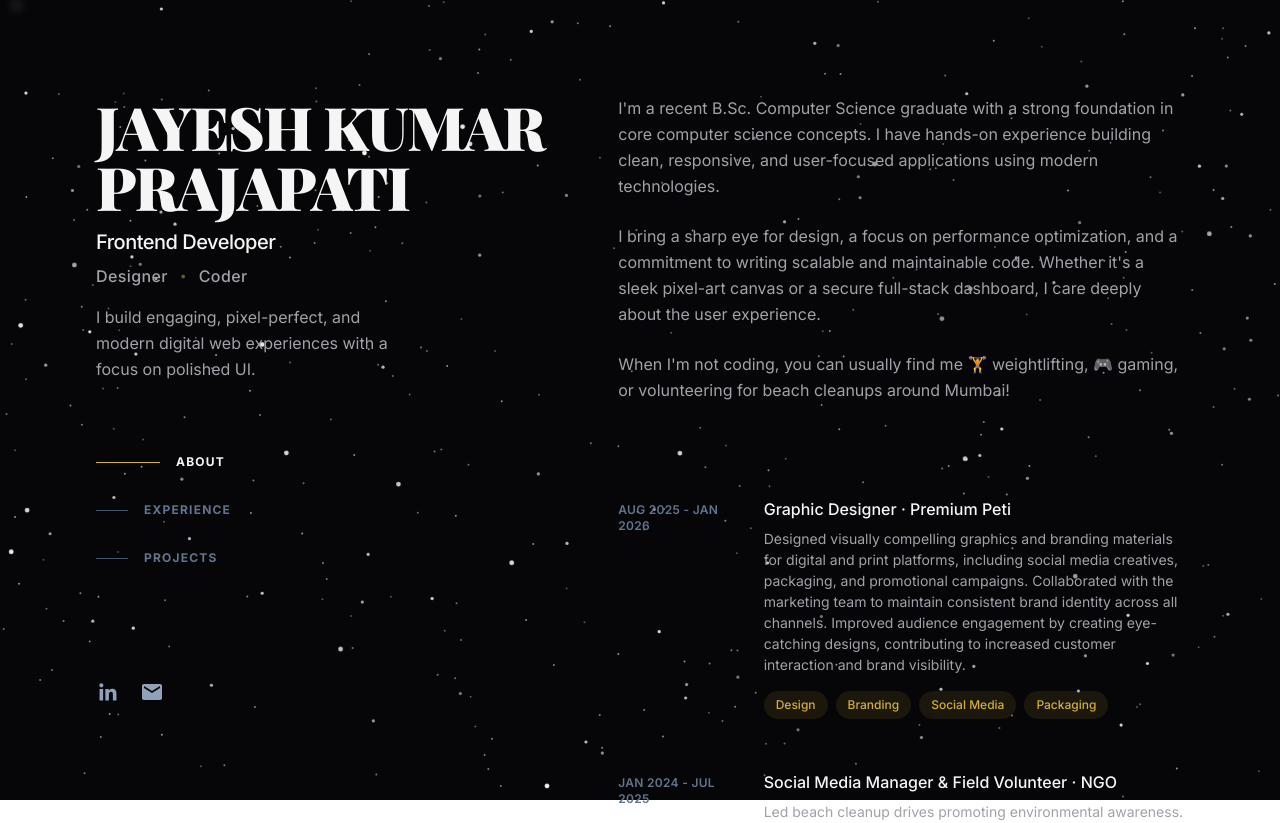
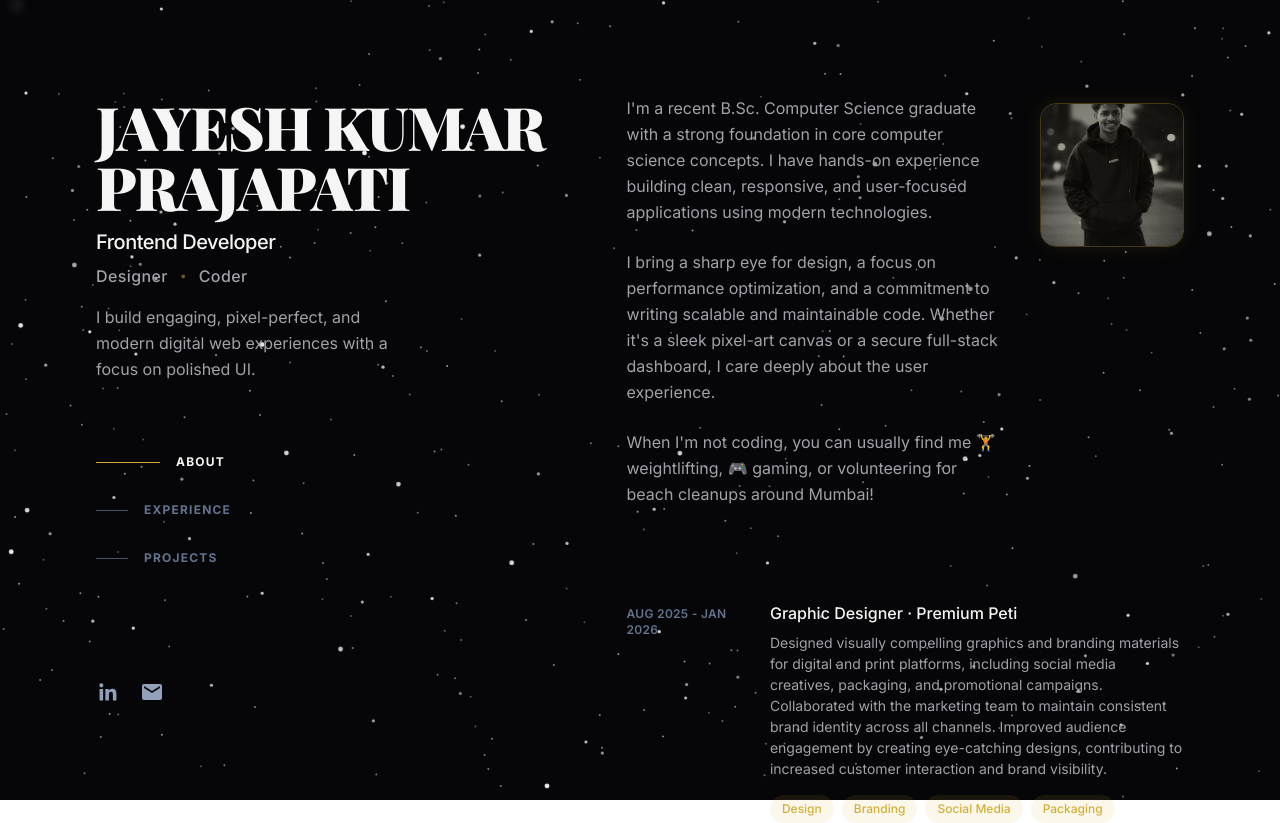
Before and after one commit to jaggutech24-maker/portfolio-website, a React (Vite) app: page / in a window 1280 px wide. Shown: the top 823 px of the page. Built offline with nearby package versions, Linux system fonts and the light colour scheme; a web font is replaced by a local one.

Commit message:
fix(layout): prevent text squeeze overflow & add profile picture

```diff
--- a/src/components/About.tsx
+++ b/src/components/About.tsx
@@ -1,5 +1,5 @@
 import { motion } from 'framer-motion'
-
+import profileImg from '../assets/images/profile.jpg'
 
 export default function About() {
   return (
@@ -13,8 +13,20 @@ export default function About() {
         whileInView={{ opacity: 1, y: 0 }}
         transition={{ duration: 0.5 }}
         viewport={{ once: false, amount: 0.2 }}
-        className="flex flex-col gap-6"
+        className="flex flex-col md:flex-row-reverse gap-10 items-start"
       >
+        {/* Profile Image (Right Aligned on Tablet+) */}
+        <div className="shrink-0 w-32 h-32 md:w-36 md:h-36 rounded-full md:rounded-2xl overflow-hidden border border-[#D4AF37]/30 shadow-[0_0_20px_rgba(212,175,55,0.1)] relative group self-center md:self-start md:mt-2">
+          <div className="absolute inset-0 bg-[#D4AF37]/10 group-hover:bg-transparent transition-colors duration-500 z-10 pointer-events-none mix-blend-multiply"></div>
+          <img
+            src={profileImg}
+            alt="Jayesh Kumar Prajapati"
+            className="w-full h-full object-cover grayscale opacity-80 group-hover:grayscale-0 group-hover:opacity-100 transition-all duration-500 transform group-hover:scale-105"
+          />
+        </div>
+
+        {/* Text Content */}
+        <div className="flex flex-col gap-6 w-full">
           <p className="leading-relaxed">
             I'm a recent B.Sc. Computer Science graduate with a strong foundation in core computer science concepts.
             I have hands-on experience building clean, responsive, and user-focused applications using modern technologies.
@@ -25,9 +37,8 @@ export default function About() {
           <p className="leading-relaxed">
             When I'm not coding, you can usually find me 🏋️ weightlifting, 🎮 gaming, or volunteering for beach cleanups around Mumbai!
           </p>
+        </div>
       </motion.div>
-
-      {/* Optional aesthetic touch - minimal profile display inline if desired, else removed. Let's keep it minimal text-only as per Brittany Chiang */}
     </section>
   )
 }
--- a/src/components/Footer.tsx
+++ b/src/components/Footer.tsx
@@ -7,17 +7,17 @@ export default function Footer() {
   return (
     <footer className="bg-[#0B0B0B] border-t border-[#D4AF37]/10 py-12 px-6 md:px-16">
       <div className="max-w-6xl mx-auto">
-        <div className="flex flex-col md:flex-row items-center justify-between gap-8 mb-10">
+        <div className="flex flex-col lg:flex-row flex-wrap items-center justify-between gap-8 mb-10">
 
           {/* Logo */}
-          <div className="flex items-center gap-3 cursor-pointer group" onClick={() => scrollTo('home')}>
+          <div className="flex flex-wrap items-center justify-center gap-3 cursor-pointer group" onClick={() => scrollTo('home')}>
             <div className="w-8 h-8 rounded-full flex items-center justify-center shrink-0 group-hover:shadow-[0_0_14px_rgba(212,175,55,0.5)] transition-all duration-300"
               style={{ background: 'linear-gradient(135deg,#D4AF37,#FACC15)' }}>
               <svg width="13" height="13" viewBox="0 0 20 20" fill="none">
                 <path d="M10 0L12.5 7.5H20L14 12L16.5 20L10 15.5L3.5 20L6 12L0 7.5H7.5L10 0Z" fill="#0B0B0B"/>
               </svg>
             </div>
-            <span className="text-[#F5F5F5] font-playfair font-bold text-lg tracking-wide group-hover:text-[#D4AF37] transition-colors duration-300">
+            <span className="text-[#F5F5F5] font-playfair font-bold text-lg tracking-wide group-hover:text-[#D4AF37] transition-colors duration-300 whitespace-nowrap">
               JAYESH KUMAR PRAJAPATI
             </span>
           </div>
--- a/src/components/Navbar.tsx
+++ b/src/components/Navbar.tsx
@@ -39,13 +39,13 @@ export default function Navbar({ activeSection }: NavbarProps) {
         className="flex items-center gap-2.5 cursor-pointer group"
         onClick={() => scrollTo('home')}
       >
-        <div className="w-8 h-8 rounded-full flex items-center justify-center"
+        <div className="w-8 h-8 shrink-0 rounded-full flex items-center justify-center"
           style={{ background: 'linear-gradient(135deg,#D4AF37,#FACC15)', boxShadow: '0 0 14px rgba(212,175,55,0.45)' }}>
           <svg width="14" height="14" viewBox="0 0 20 20" fill="none">
             <path d="M10 0L12.5 7.5H20L14 12L16.5 20L10 15.5L3.5 20L6 12L0 7.5H7.5L10 0Z" fill="#0B0B0B"/>
           </svg>
         </div>
-        <span className="text-[#F5F5F5] font-playfair font-bold text-lg tracking-wide group-hover:text-[#D4AF37] transition-colors duration-300">
+        <span className="text-[#F5F5F5] font-playfair font-bold text-base sm:text-lg tracking-wide group-hover:text-[#D4AF37] transition-colors duration-300 whitespace-nowrap overflow-hidden text-ellipsis md:overflow-visible">
           JAYESH KUMAR PRAJAPATI
         </span>
       </div>
```
Lines whose indentation alone changed are shown as unchanged.
